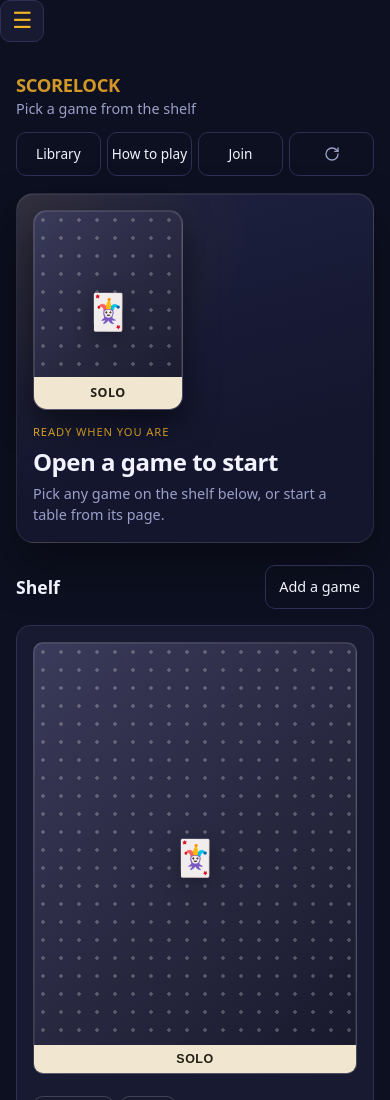
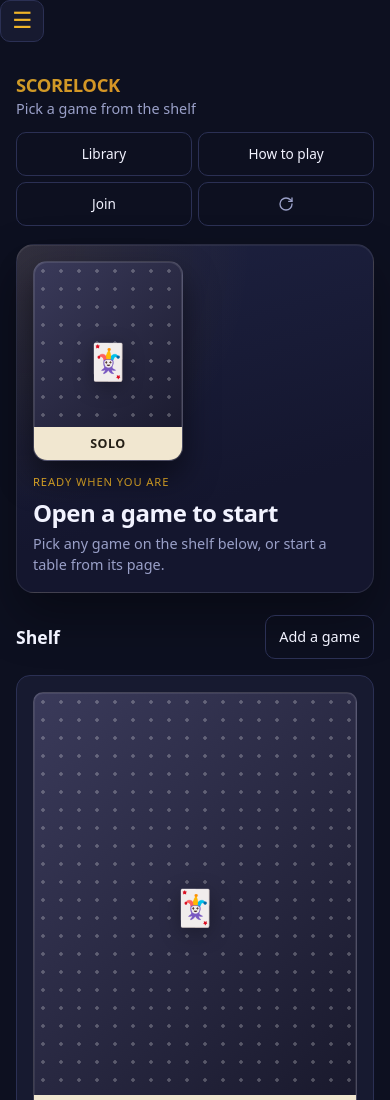
Before and after one commit to Zsolt-85/SOLO-Scorekeeper, a website with bundled scripts: page index.html in a window 390 px wide. Shown: the top 1100 px of the page. Built offline with nearby package versions, Linux system fonts and the light colour scheme.

Commit message:
Fix reviewer findings: 2-column mobile topbar, ellipsized dynamic titles, phone-only players grid

```diff
--- a/styles.css
+++ b/styles.css
@@ -777,15 +777,14 @@ a.lb-cover:hover .cover, a.lb-cover:focus-visible .cover { transform: translateY
    ============================================================ */
 :root { --gutter: 16px; --gap: 12px; }
 
-.btn { white-space: nowrap; font-size: 0.9rem; padding-inline: 0.8rem; }
-.wordmark, .tagline { white-space: nowrap; }
+.btn { white-space: nowrap; }
+.wordmark, .tagline { white-space: nowrap; min-width: 0; max-width: 100%; overflow: hidden; text-overflow: ellipsis; }
 .pr-who .nm, .board-row .who .nm, .tile-name {
   overflow: hidden; text-overflow: ellipsis; white-space: nowrap;
 }
 
 @media (max-width: 900px) {
-  body { padding: 0; }
-  #app {
+  body { padding: 0; }  #app {
     margin-left: 0;
     padding: calc(var(--gutter) + env(safe-area-inset-top)) var(--gutter)
              calc(3rem + env(safe-area-inset-bottom));
@@ -796,16 +795,19 @@ a.lb-cover:hover .cover, a.lb-cover:focus-visible .cover { transform: translateY
 }
 
 @media (max-width: 620px) {
+  .btn { font-size: 0.9rem; padding-inline: 0.8rem; }
   .topbar { flex-direction: column; gap: 0.75rem; margin-bottom: 1.1rem; }
+  .topbar > div { min-width: 0; }
   .topbar-links {
     width: 100%;
-    display: grid; grid-auto-flow: column; grid-auto-columns: minmax(0, 1fr);
-    gap: 0.4rem;
+    display: grid; grid-template-columns: repeat(2, minmax(0, 1fr)); gap: 0.4rem;
   }
   .topbar-links .btn { width: 100%; padding-inline: 0.5rem; font-size: 0.85rem; }
+  .box-topbar > div > .btn { flex: 0 0 auto; }
 }
 
-/* MOBILE SYSTEM — Players roster card: identity / stats / actions */
+/* MOBILE SYSTEM — Players roster card: identity / stats / actions (phones only) */
+@media (max-width: 620px) {
   .pr-row {
     display: grid;
     grid-template-columns: 48px minmax(0, 1fr) minmax(0, 1fr) auto;
@@ -828,6 +830,7 @@ a.lb-cover:hover .cover, a.lb-cover:focus-visible .cover { transform: translateY
   }
   @media (hover: none) {
     .pr-row:hover { transform: none; box-shadow: none; }
+  }
 }
 
 /* MOBILE SYSTEM — leaderboard and Hall of Fame */
```
Lines whose indentation alone changed are shown as unchanged.
